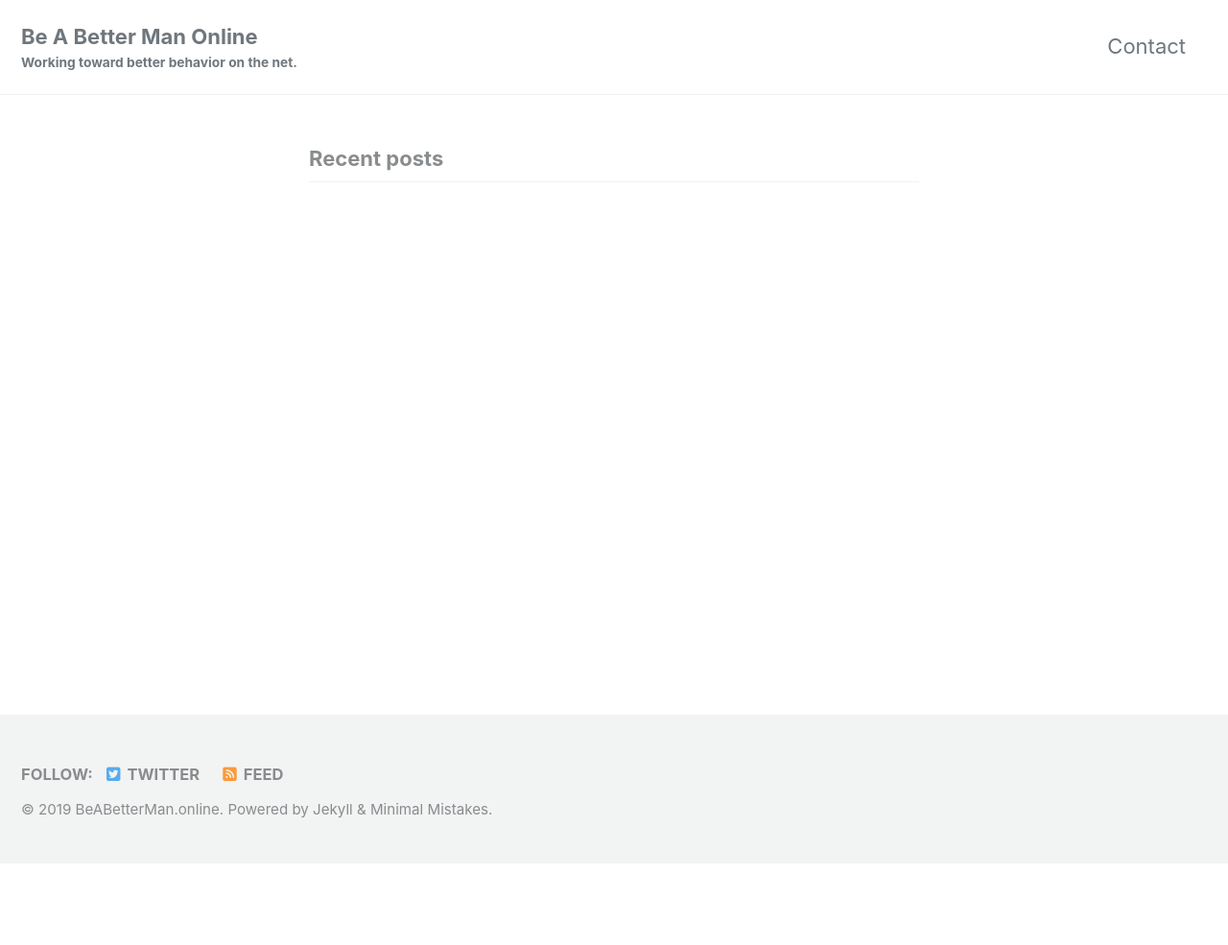
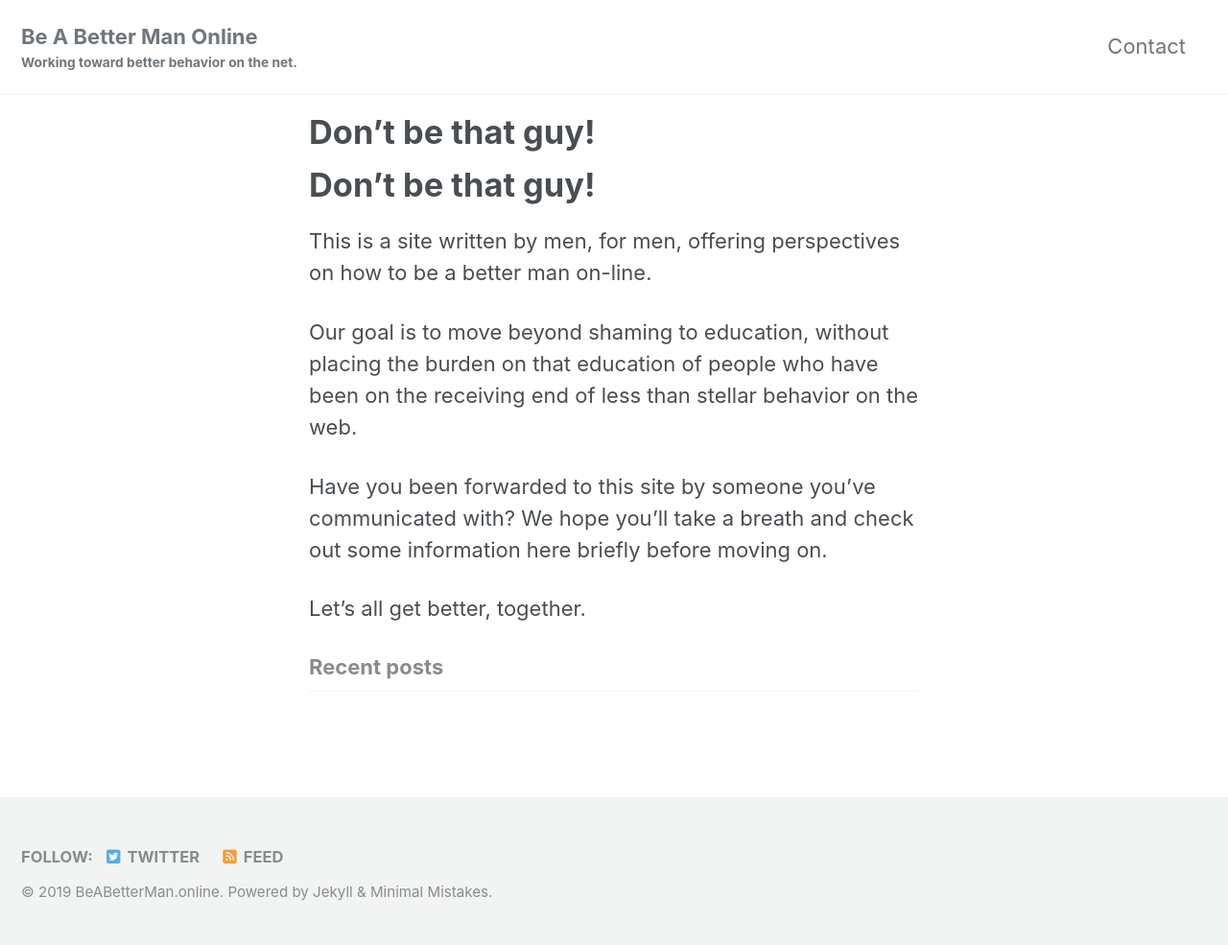
Before and after one commit to SeanKilleen/BeABetterMan.online, a Jekyll site: the page built from index.md, in a window 1280 px wide. Shown: the whole page at 96% size. Built offline with Jekyll 4.4.1, drawn with Linux system fonts in a browser that asks for light colours; cached includes are drawn as plain includes; nearby versions of some CDN libraries; the list of posts is cut into pages by our own code; our own code applies the rules of GitHub Pages for plain Markdown files; before the commit the page ends 900 px from its top, so only the background shows below that.

Commit message:
index contents

```diff
--- a/index.md
+++ b/index.md
@@ -4,3 +4,13 @@
 
 layout: home
 ---
+
+# Don't be that guy!
+
+This is a site written by men, for men, offering perspectives on how to be a better man on-line.
+
+Our goal is to move beyond shaming to education, without placing the burden on that education of people who have been on the receiving end of less than stellar behavior on the web.
+
+Have you been forwarded to this site by someone you've communicated with? We hope you'll take a breath and check out some information here briefly before moving on.
+
+Let's all get better, together.
```
